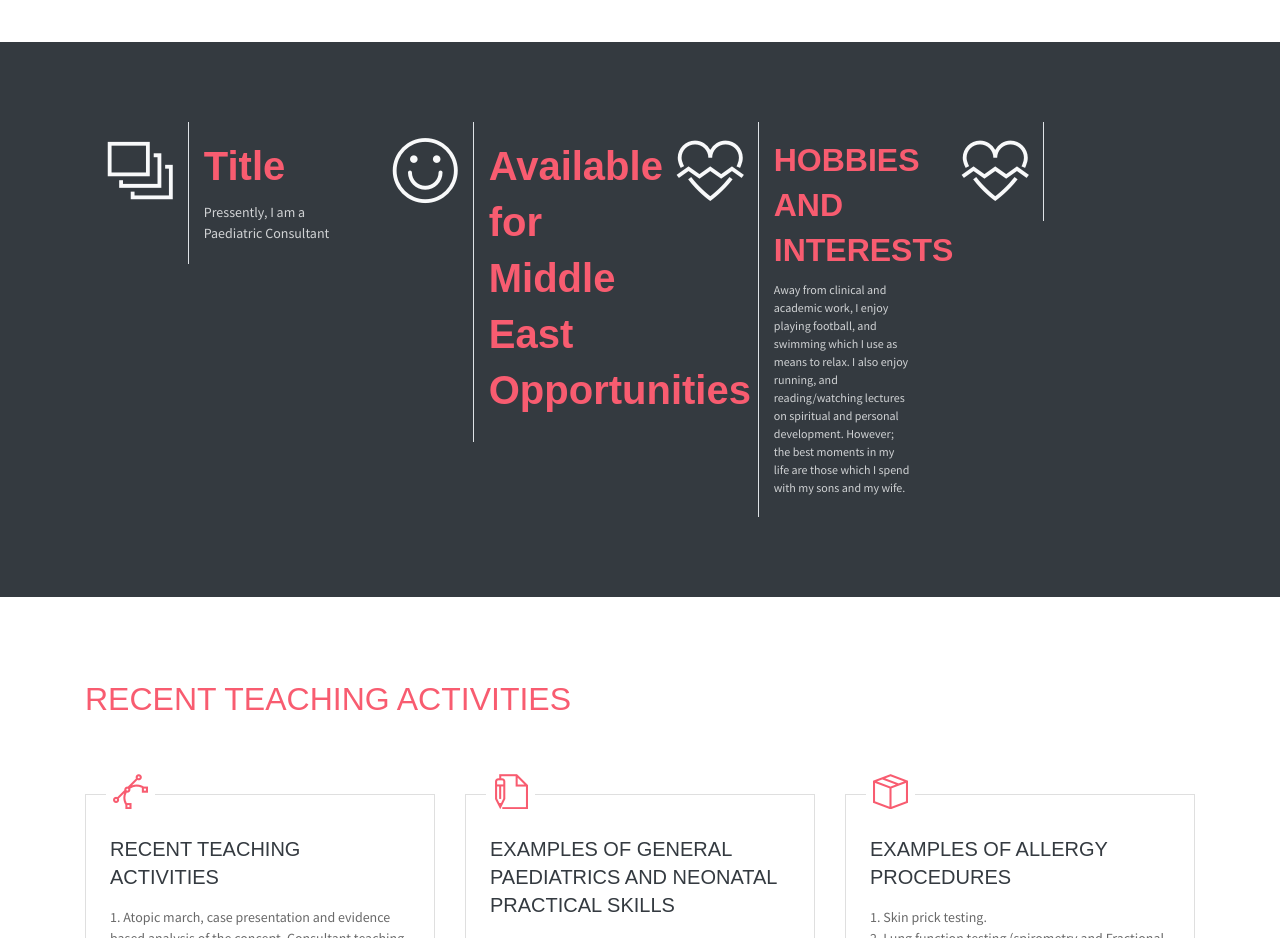
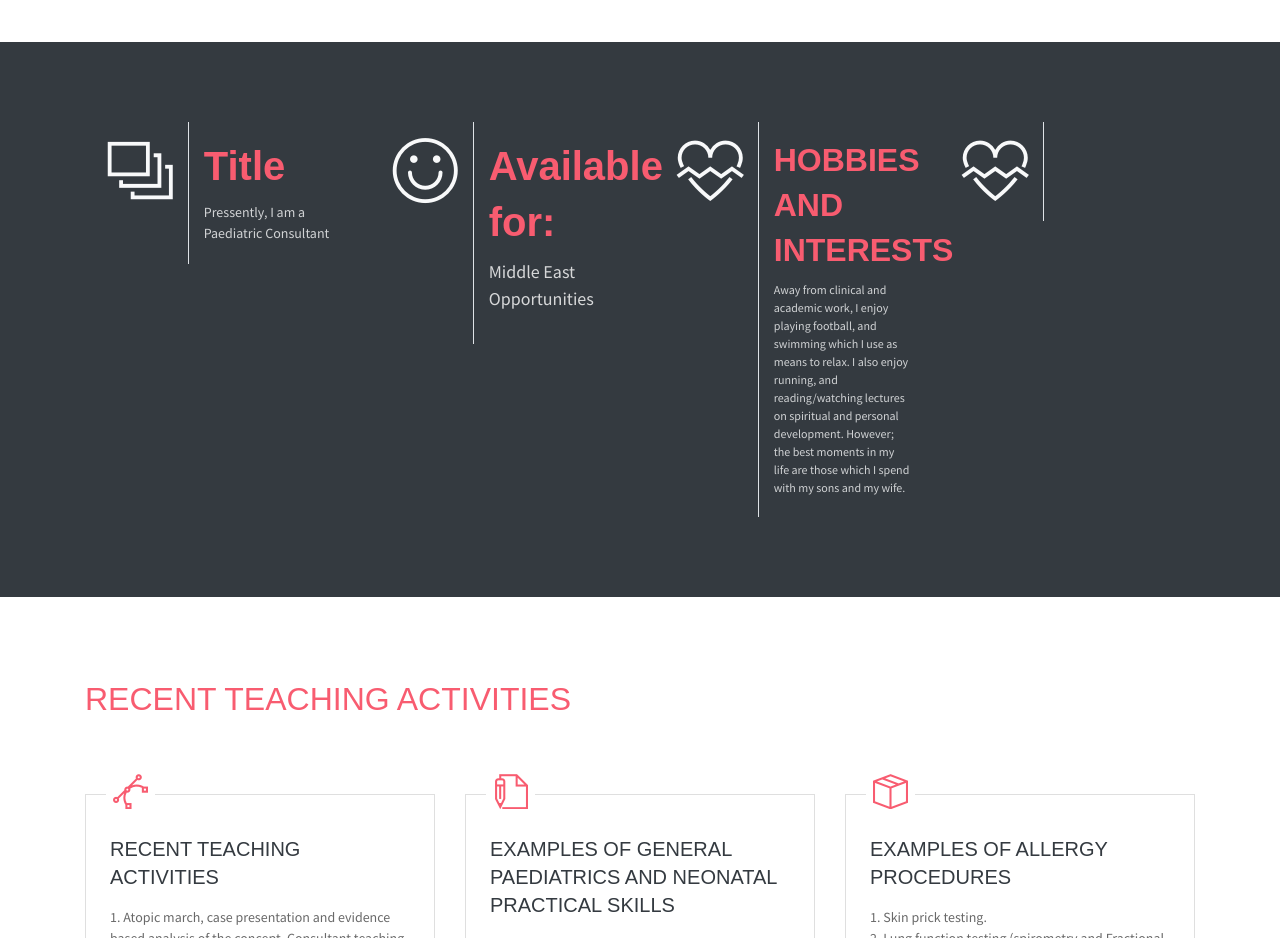
Before and after one commit to AlaaAli36/Alaa_Portfolio, a plain HTML site: page index.html in a window 1280 px wide. Shown: the part 6060-6998 px from the top of the page. Drawn offline with Linux system fonts and the light colour scheme; some packages are replaced by stand-ins of ours.

Commit message:
Update index.html

```diff
--- a/index.html
+++ b/index.html
@@ -793,7 +793,9 @@ level grades code:
                             <div class="m-auto"><i class="ti-face-smile icon-xl"></i></div>
                         </div>
                         <div class="col-7 text-left py-3">
-                            <h1 class="text-danger font-weight-bold font40">Available for Middle East Opportunities</h1>
+                            <h1 class="text-danger font-weight-bold font40">Available for: </h1>
+			  <p style="color: white; font-size: 18px;">Middle East Opportunities</p>
+
 
                         </div>
                     </div>
```
